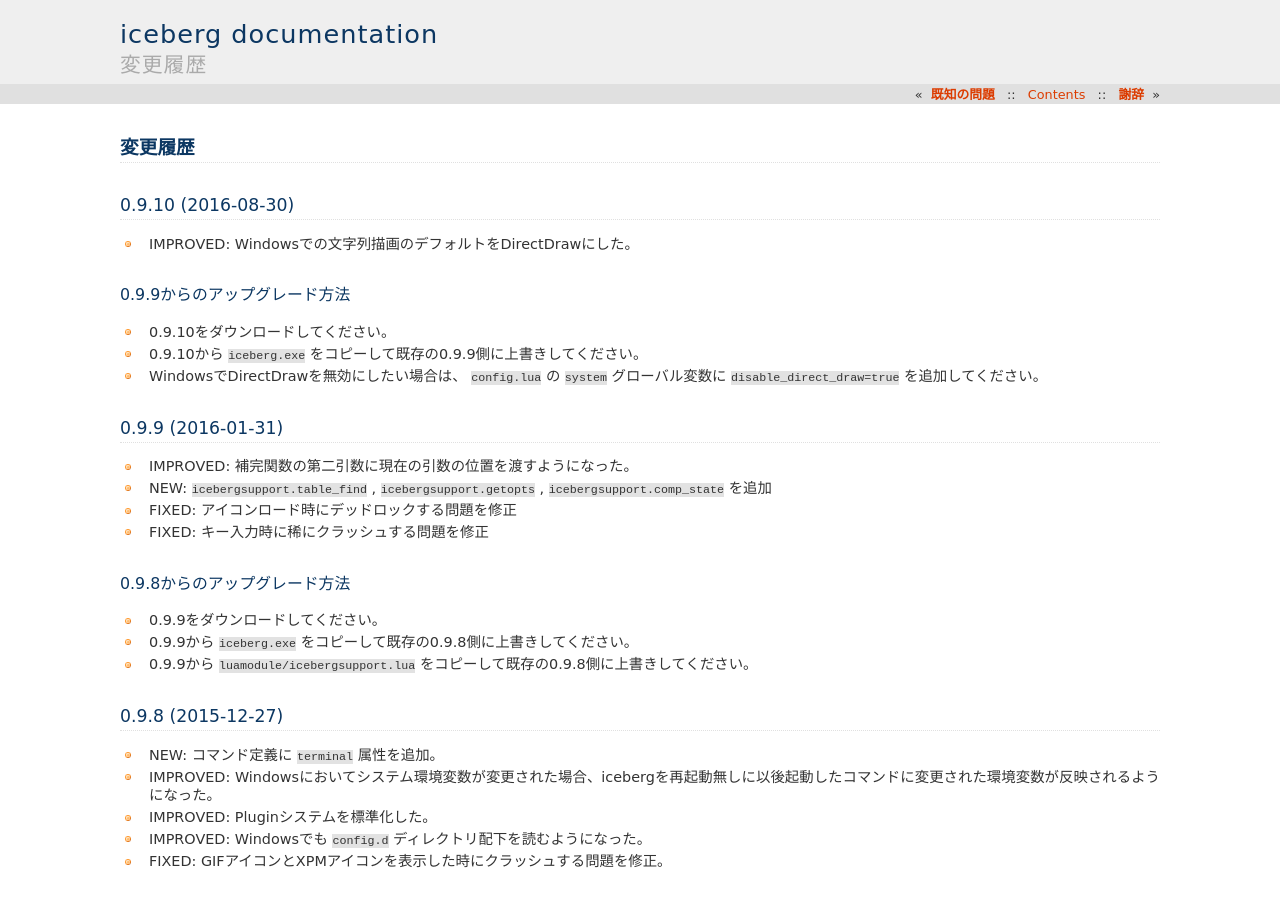
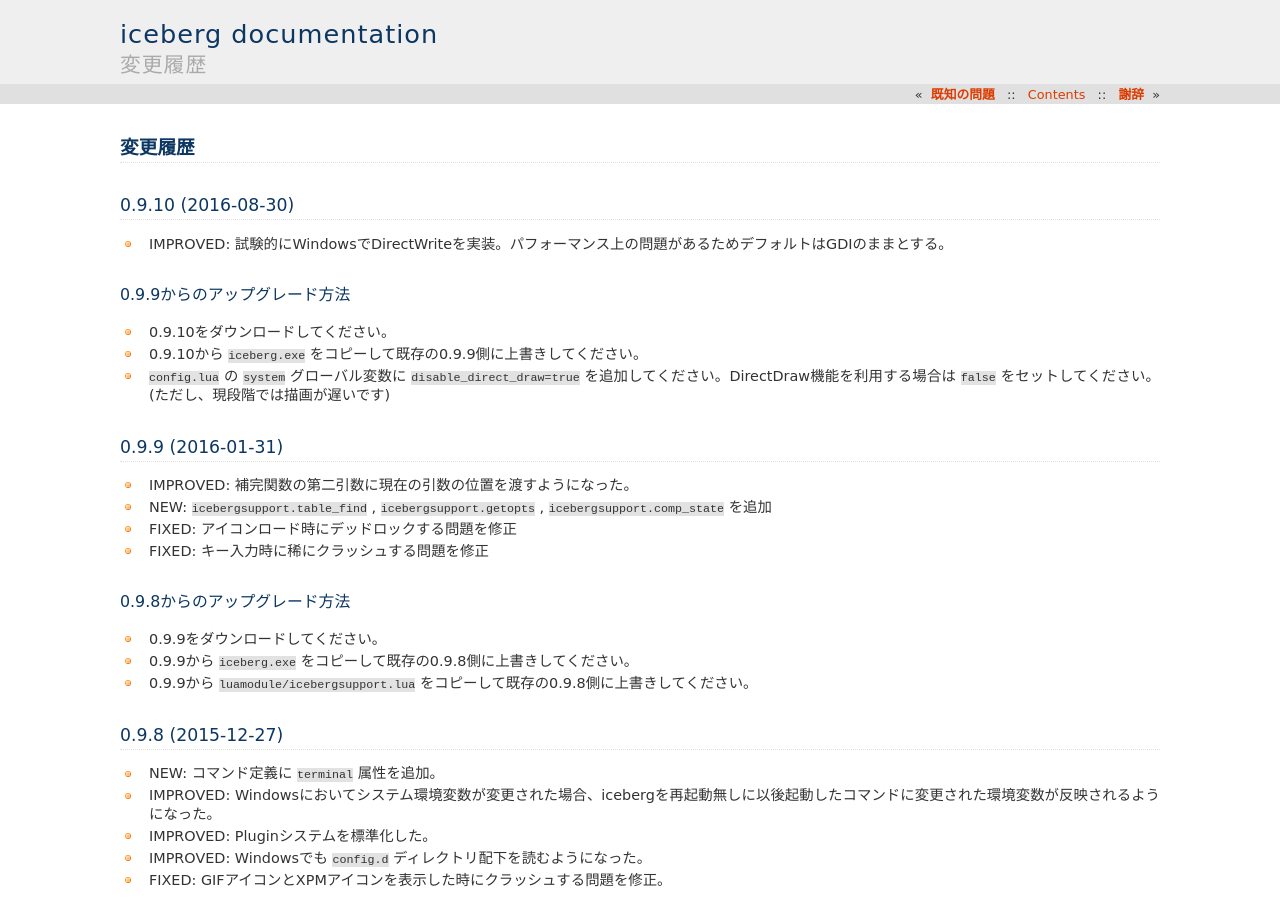
Before and after one commit to yuin/iceberg, a Sphinx documentation site: the page built from docs/source/changes.rst, in a window 1280 px wide and 900 px high. Built offline with Sphinx 7.4.7, drawn with Linux system fonts in a browser that asks for light colours; the version number could not be read and is left out.

Commit message:
change default value for system.disable_direct_draw

```diff
--- a/docs/source/changes.rst
+++ b/docs/source/changes.rst
@@ -2,13 +2,13 @@
 =======================
 0.9.10 (2016-08-30)
 -----------------------
-- IMPROVED: Windowsでの文字列描画のデフォルトをDirectDrawにした。
+- IMPROVED: 試験的にWindowsでDirectWriteを実装。パフォーマンス上の問題があるためデフォルトはGDIのままとする。
 
 0.9.9からのアップグレード方法
 ~~~~~~~~~~~~~~~~~~~~~~~~~~~~~~~~
 - 0.9.10をダウンロードしてください。
 - 0.9.10から ``iceberg.exe`` をコピーして既存の0.9.9側に上書きしてください。
-- WindowsでDirectDrawを無効にしたい場合は、 ``config.lua`` の ``system`` グローバル変数に ``disable_direct_draw=true``  を追加してください。
+- ``config.lua`` の ``system`` グローバル変数に ``disable_direct_draw=true``  を追加してください。DirectDraw機能を利用する場合は ``false`` をセットしてください。(ただし、現段階では描画が遅いです)
 
 0.9.9 (2016-01-31)
 -----------------------
```
Also changed, not shown: 1 other file.
